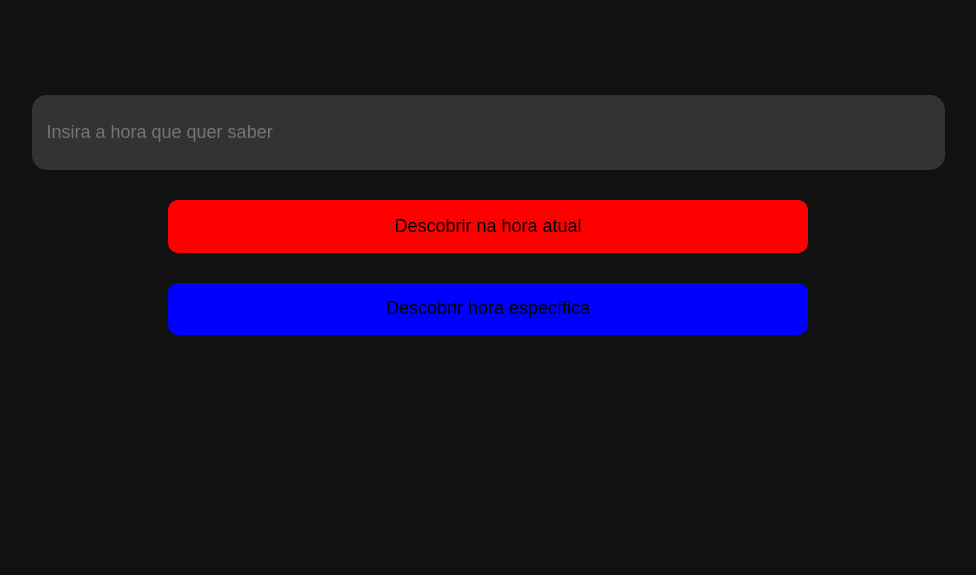
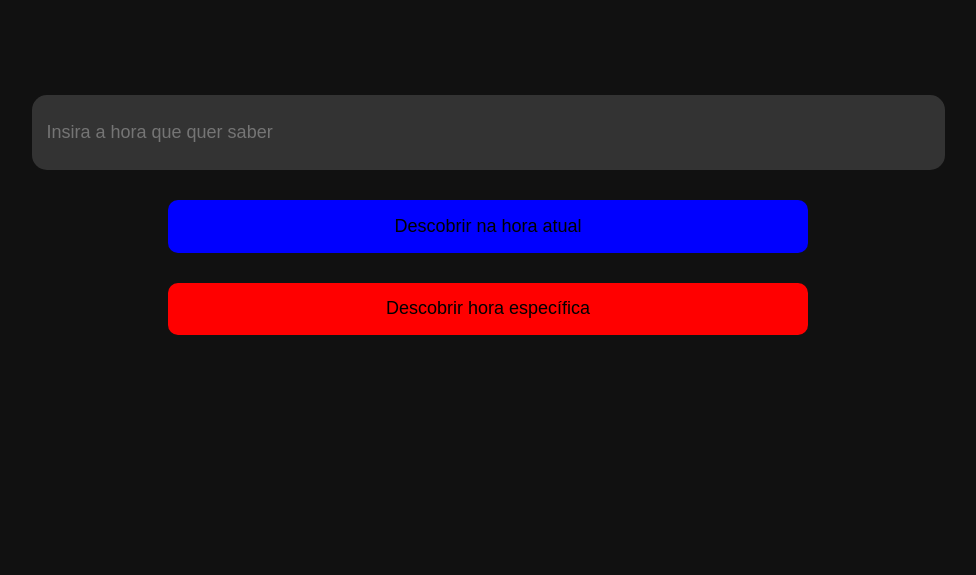
Before and after one commit to lipes40/Porcentagem-do-Celular, a FastAPI app: page / in a window 1280 px wide. Shown: the part 177-752 px from the top of the page, without its empty margins (152-1128 px from the left). Run offline with FastAPI, Linux system fonts and the light colour scheme.

Commit message:
Change: change color of two buttons

```diff
--- a/templates/index.html
+++ b/templates/index.html
@@ -27,7 +27,7 @@
 
         button{
             border: none;
-            background-color: red;
+            background-color: #0000FF;
             border-radius: 10px;
             width: 50vw;
             font-size: large;
@@ -50,7 +50,7 @@
         }
 
         .descobrir{
-            background-color: #0000FF;
+            background-color: red;
         }
     </style>
 </head>
```
